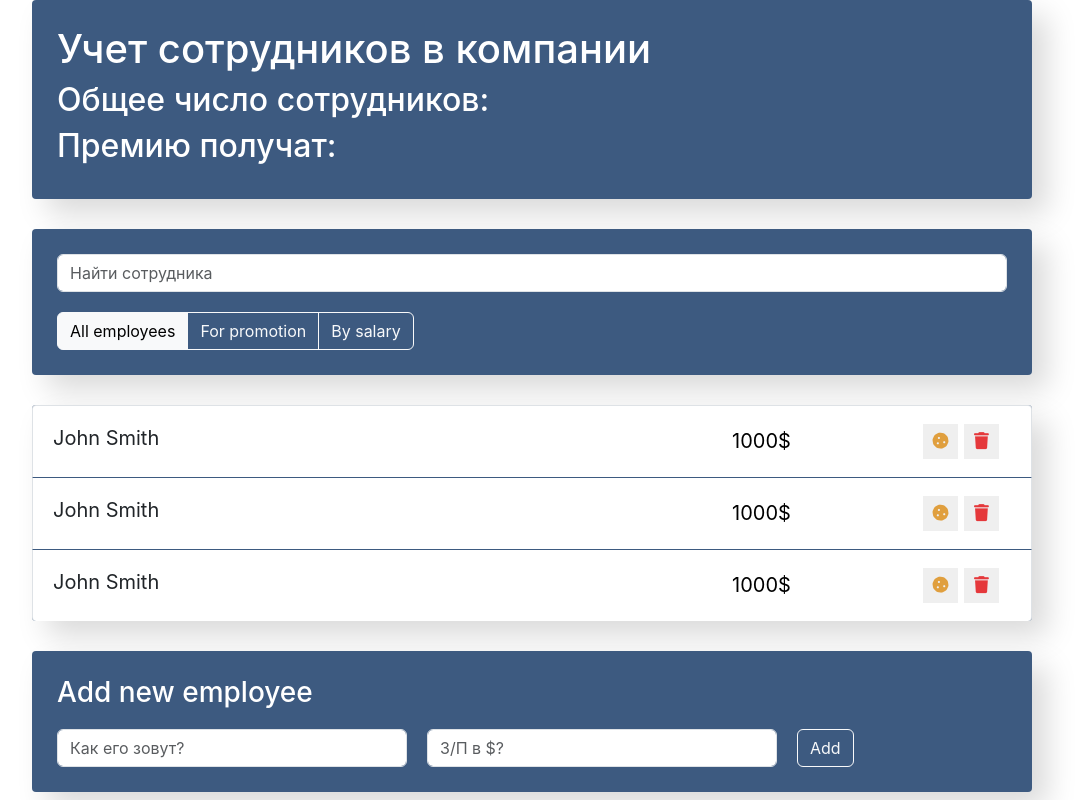
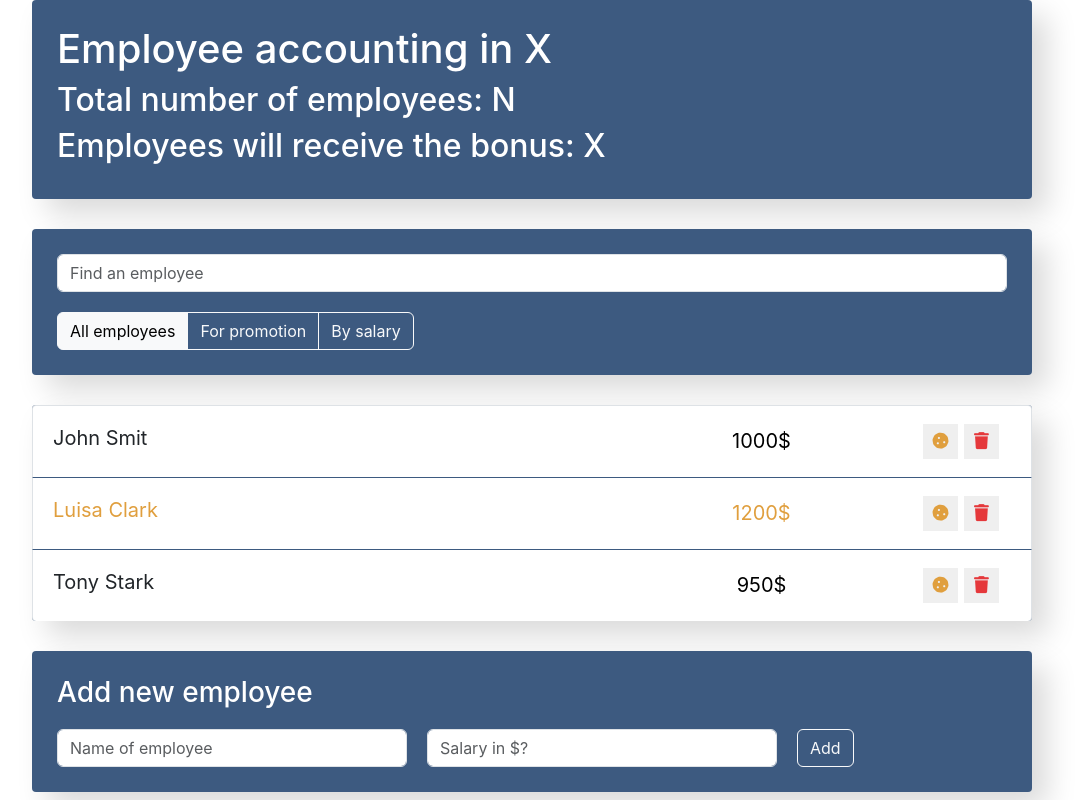
Before and after one commit to iiGrin/employees-list-react-app, a React (Create React App) app: page / in a window 1280 px wide. Shown: the whole page, without its empty margins (108-1192 px from the left). Built offline with nearby package versions, Linux system fonts and the light colour scheme.

Commit message:
feat: add dynamic employeesList logic

```diff
--- a/src/components/app/App.jsx
+++ b/src/components/app/App.jsx
@@ -6,6 +6,13 @@ import EmployeesAddForm from '../employeesAddForm/EmployeesAddForm';
 import './app.scss';
 
 function App() {
+
+    const data = [
+        { name: "John Smit", salary: 1000, increase: false },
+        { name: "Luisa Clark", salary: 1200, increase: true },
+        { name: "Tony Stark", salary: 950, increase: false },
+    ];
+
     return (
         <div className="app">
             <Info />
@@ -13,7 +20,7 @@ function App() {
                 <SearchPanel />
                 <Filter />
             </div>
-            <EmployeesList />
+            <EmployeesList employeesData={data} />
             <EmployeesAddForm />
         </div>
     );
--- a/src/components/employeesAddForm/EmployeesAddForm.jsx
+++ b/src/components/employeesAddForm/EmployeesAddForm.jsx
@@ -8,10 +8,10 @@ const EmployeesAddForm = () => {
                 className="add-form d-flex">
                 <input type="text"
                     className="form-control new-post-label"
-                    placeholder="Как его зовут?" />
+                    placeholder="Name of employee" />
                 <input type="number"
                     className="form-control new-post-label"
-                    placeholder="З/П в $?" />
+                    placeholder="Salary in $?" />
 
                 <button type="submit"
                     className="btn btn-outline-light">Add</button>
--- a/src/components/employeesList/EmployeesList.jsx
+++ b/src/components/employeesList/EmployeesList.jsx
@@ -1,12 +1,17 @@
 import EmployeesListItem from "../employeesListItem/EmployeesListItem";
 import "./employeesList.scss";
 
-const EmployeesList = () => {
+const EmployeesList = ({ employeesData }) => {
+
+    const employees = employeesData.map(employee => {
+        return (
+            <EmployeesListItem {...employee} />
+        );
+    });
+
     return (
         <ul className="list list-group">
-            <EmployeesListItem />
-            <EmployeesListItem />
-            <EmployeesListItem />
+            {employees}
         </ul>
     )
 }
--- a/src/components/employeesListItem/EmployeesListItem.jsx
+++ b/src/components/employeesListItem/EmployeesListItem.jsx
@@ -1,10 +1,13 @@
 import "./employeesListItem.scss";
 
-const EmployeesListItem = () => {
+const EmployeesListItem = ({ name, salary, increase }) => {
+
+    const defaultClasses = "list-group-item d-flex justify-content-between";
+
     return (
-        <li className="list-group-item d-flex justify-content-between">
-            <span className="list-group-item-label">John Smith</span>
-            <input type="text" className="list-group-item-input" defaultValue="1000$" />
+        <li className={increase ? defaultClasses + " increase" : defaultClasses} >
+            <span className="list-group-item-label">{name}</span>
+            <input type="text" className="list-group-item-input" defaultValue={salary + "$"} />
             <div className='d-flex justify-content-center align-items-center'>
                 <button type="button"
                     className="btn-cookie btn-sm ">
--- a/src/components/info/Info.jsx
+++ b/src/components/info/Info.jsx
@@ -3,9 +3,9 @@ import "./info.scss";
 const Info = () => {
     return (
         <div className="info">
-            <h1>Учет сотрудников в компании</h1>
-            <h2>Общее число сотрудников: </h2>
-            <h2>Премию получат: </h2>
+            <h1>Employee accounting in X</h1>
+            <h2>Total number of employees: N</h2>
+            <h2>Employees will receive the bonus: X</h2>
         </div>
     )
 };
--- a/src/components/searchPanel/SearchPanel.jsx
+++ b/src/components/searchPanel/SearchPanel.jsx
@@ -5,7 +5,7 @@ const SearchPanel = () => {
         <input
             type="text"
             className="form-control search-input"
-            placeholder="Найти сотрудника" />
+            placeholder="Find an employee" />
     )
 }
 
```
